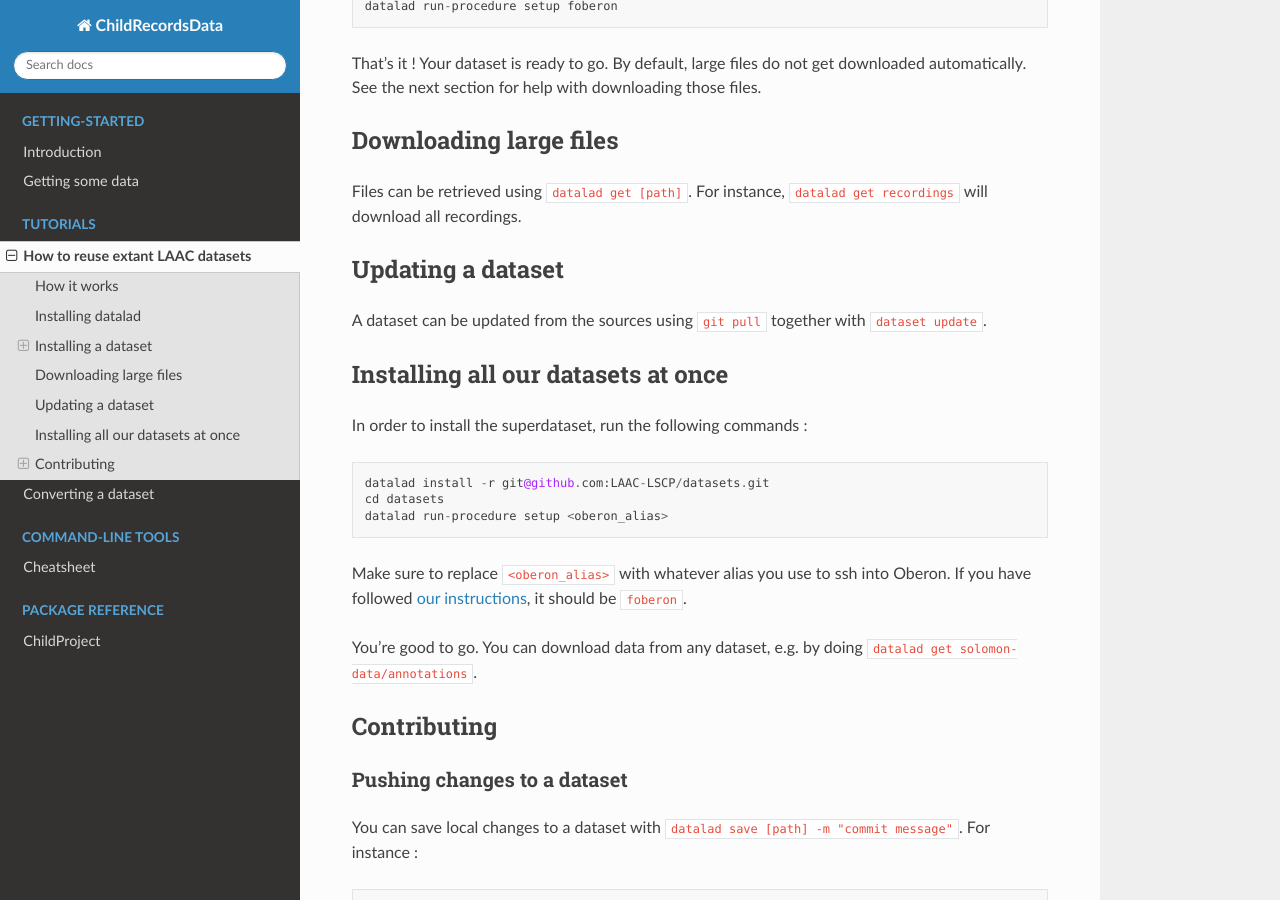
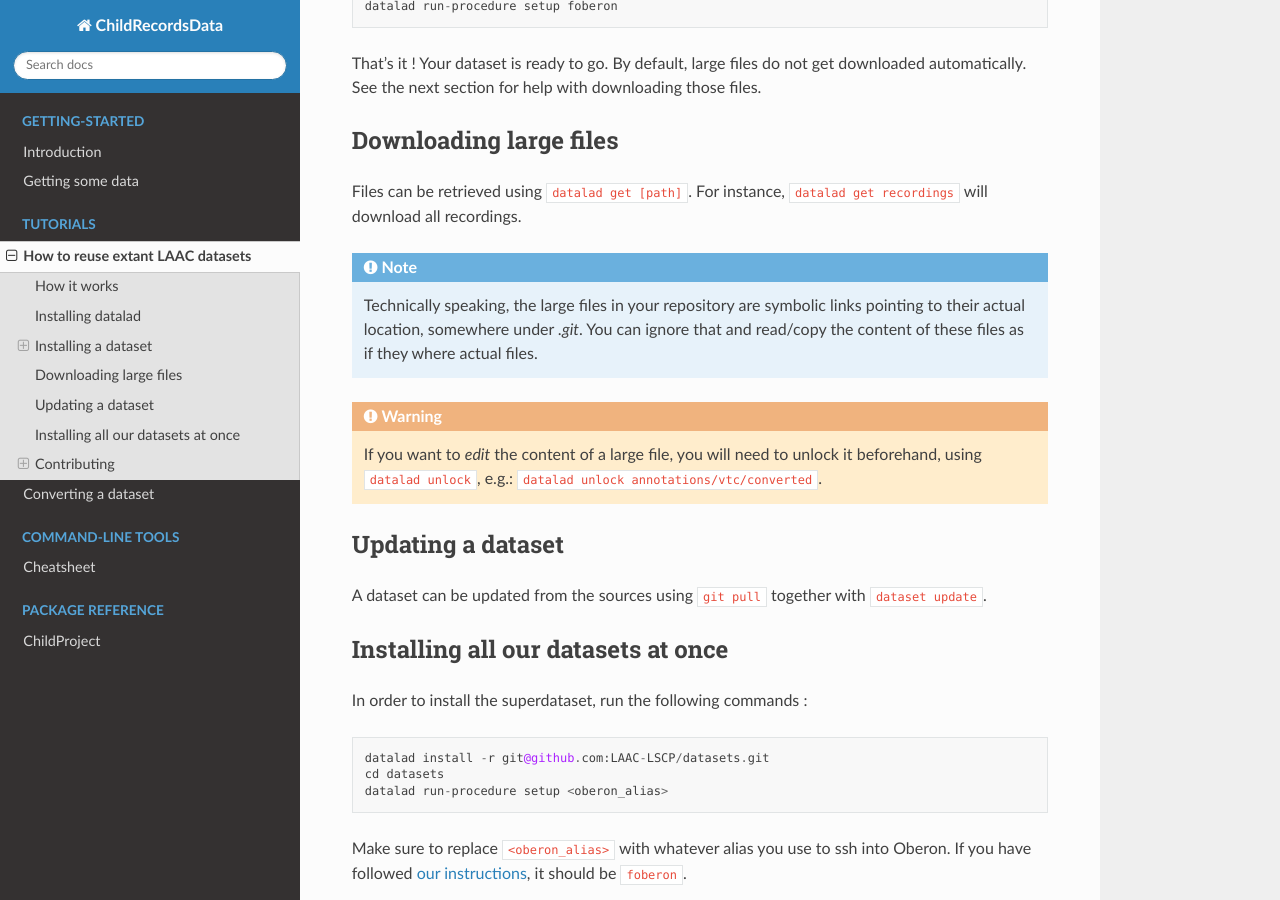
Before and after one commit to LAAC-LSCP/ChildProject, a Sphinx documentation site: the page built from docs/source/reuse.rst, in a window 1280 px wide and 900 px high, scrolled down 2812 px. Built offline with Sphinx 7.4.7 and the Read the Docs theme 2.0.0, drawn with Linux system fonts in a browser that asks for light colours; pages that are not in the unit, such as notebooks, are missing from menus.

Commit message:
adding notes/warnings to account for Camila's suggestions

```diff
--- a/docs/source/reuse.rst
+++ b/docs/source/reuse.rst
@@ -149,6 +149,19 @@ Downloading large files
 Files can be retrieved using ``datalad get [path]``. For instance,
 ``datalad get recordings`` will download all recordings.
 
+.. note::
+
+   Technically speaking, the large files in your repository are symbolic links
+   pointing to their actual location, somewhere under `.git`.
+   You can ignore that and read/copy the content of these files as if they where
+   actual files.
+
+.. warning::
+
+   If you want to *edit* the content of a large file, you will need to unlock it
+   beforehand, using ``datalad unlock``,
+   e.g.: ``datalad unlock annotations/vtc/converted``.
+
 Updating a dataset
 ------------------
 
```
Also changed, not shown: docs/source/install.rst (+7 -0 lines).
